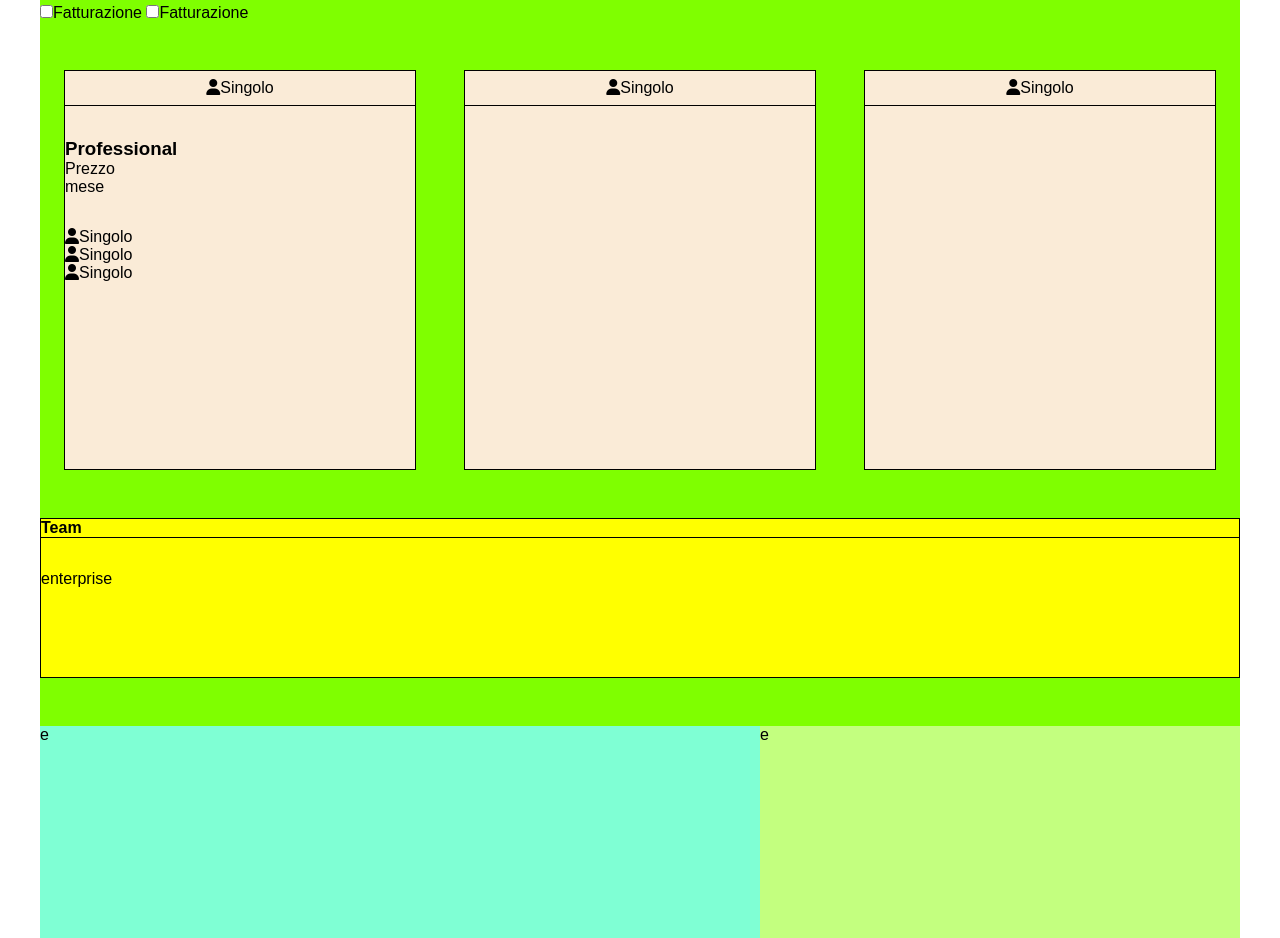
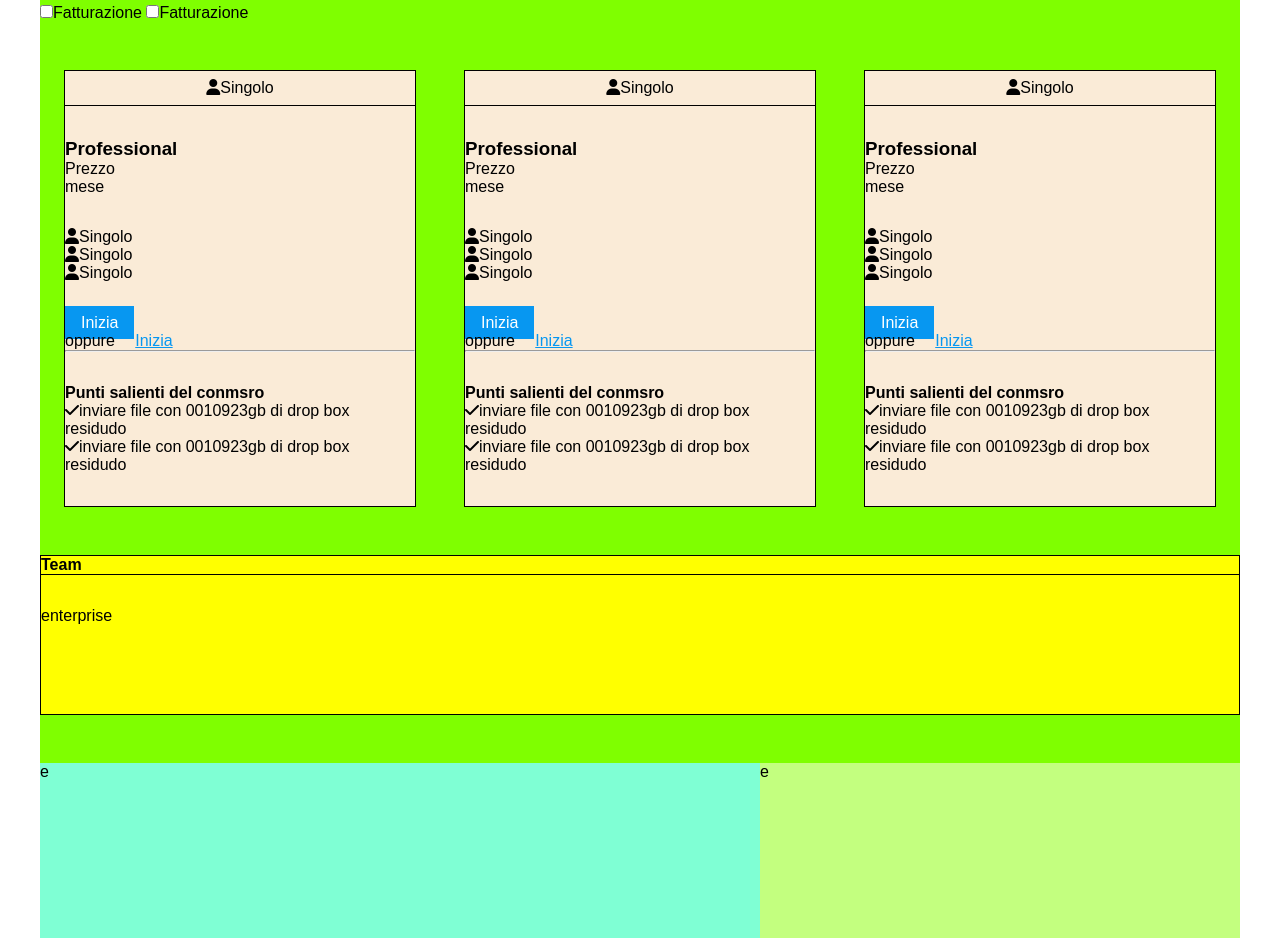
Before and after one commit to FilippoBonanno/htmlcss-dropbox, a plain HTML site: page index.html in a window 1280 px wide. Shown: the part 1040-1978 px from the top of the page. Drawn offline with Linux system fonts and the light colour scheme.

Commit message:
layout cards

```diff
--- a/index.html
+++ b/index.html
@@ -65,16 +65,78 @@
                             <p>mese</p>
                         </div>
                         <div>
-                            <p><i class="fa-solid fa-user"></i>Singolo</p></p>
-                            <p><i class="fa-solid fa-user"></i>Singolo</p></p>
-                            <p><i class="fa-solid fa-user"></i>Singolo</p></p>
+                            <ul>
+                                <li><i class="fa-solid fa-user"></i>Singolo</li>
+                                <li><i class="fa-solid fa-user"></i>Singolo</li>
+                                <li><i class="fa-solid fa-user"></i>Singolo</li>
+                            </ul>
+                        </div>
+                        <div>
+                            <a href="#" class="link-abbonament">Inizia</a>
+                            <p>oppure <a href="#" class="link-line">Inizia</a></p>
+                            <hr>
+                        </div>
+                        <div>
+                            <h4>Punti salienti del conmsro</h4>
+                            <ul>
+                                <li><i class="fa-solid fa-check"></i>inviare file con 0010923gb di drop box residudo</li>
+                                <li><i class="fa-solid fa-check"></i>inviare file con 0010923gb di drop box residudo</li>
+                            </ul>
                         </div>
                     </div>
                     <div class="card">
                         <div><p><i class="fa-solid fa-user"></i>Singolo</p></div>
+                        <div>
+                            <h3>Professional</h3>
+                            <p>Prezzo</p>
+                            <p>mese</p>
+                        </div>
+                        <div>
+                            <ul>
+                                <li><i class="fa-solid fa-user"></i>Singolo</li>
+                                <li><i class="fa-solid fa-user"></i>Singolo</li>
+                                <li><i class="fa-solid fa-user"></i>Singolo</li>
+                            </ul>
+                        </div>
+                        <div>
+                            <a href="#" class="link-abbonament">Inizia</a>
+                            <p>oppure <a href="#" class="link-line">Inizia</a></p>
+                            <hr>
+                        </div>
+                        <div>
+                            <h4>Punti salienti del conmsro</h4>
+                            <ul>
+                                <li><i class="fa-solid fa-check"></i>inviare file con 0010923gb di drop box residudo</li>
+                                <li><i class="fa-solid fa-check"></i>inviare file con 0010923gb di drop box residudo</li>
+                            </ul>
+                        </div>
                     </div>
                     <div class="card">
                         <div><p><i class="fa-solid fa-user"></i>Singolo</p></div>
+                        <div>
+                            <h3>Professional</h3>
+                            <p>Prezzo</p>
+                            <p>mese</p>
+                        </div>
+                        <div>
+                            <ul>
+                                <li><i class="fa-solid fa-user"></i>Singolo</li>
+                                <li><i class="fa-solid fa-user"></i>Singolo</li>
+                                <li><i class="fa-solid fa-user"></i>Singolo</li>
+                            </ul>
+                        </div>
+                        <div>
+                            <a href="#" class="link-abbonament">Inizia</a>
+                            <p>oppure <a href="#" class="link-line">Inizia</a></p>
+                            <hr>
+                        </div>
+                        <div>
+                            <h4>Punti salienti del conmsro</h4>
+                            <ul>
+                                <li><i class="fa-solid fa-check"></i>inviare file con 0010923gb di drop box residudo</li>
+                                <li><i class="fa-solid fa-check"></i>inviare file con 0010923gb di drop box residudo</li>
+                            </ul>
+                        </div>
                     </div>
                 </div>
 
--- a/style/style.css
+++ b/style/style.css
@@ -92,6 +92,17 @@ div img {
 
 .container-2-block {
     margin-top: 4rem;
+
+}
+
+ul {
+    list-style-type: none;
+}
+
+.link-line {
+    text-decoration: underline;
+    color: rgb(7, 151, 241);
+    background-color: #ffffff00;
 
 }
 
```
